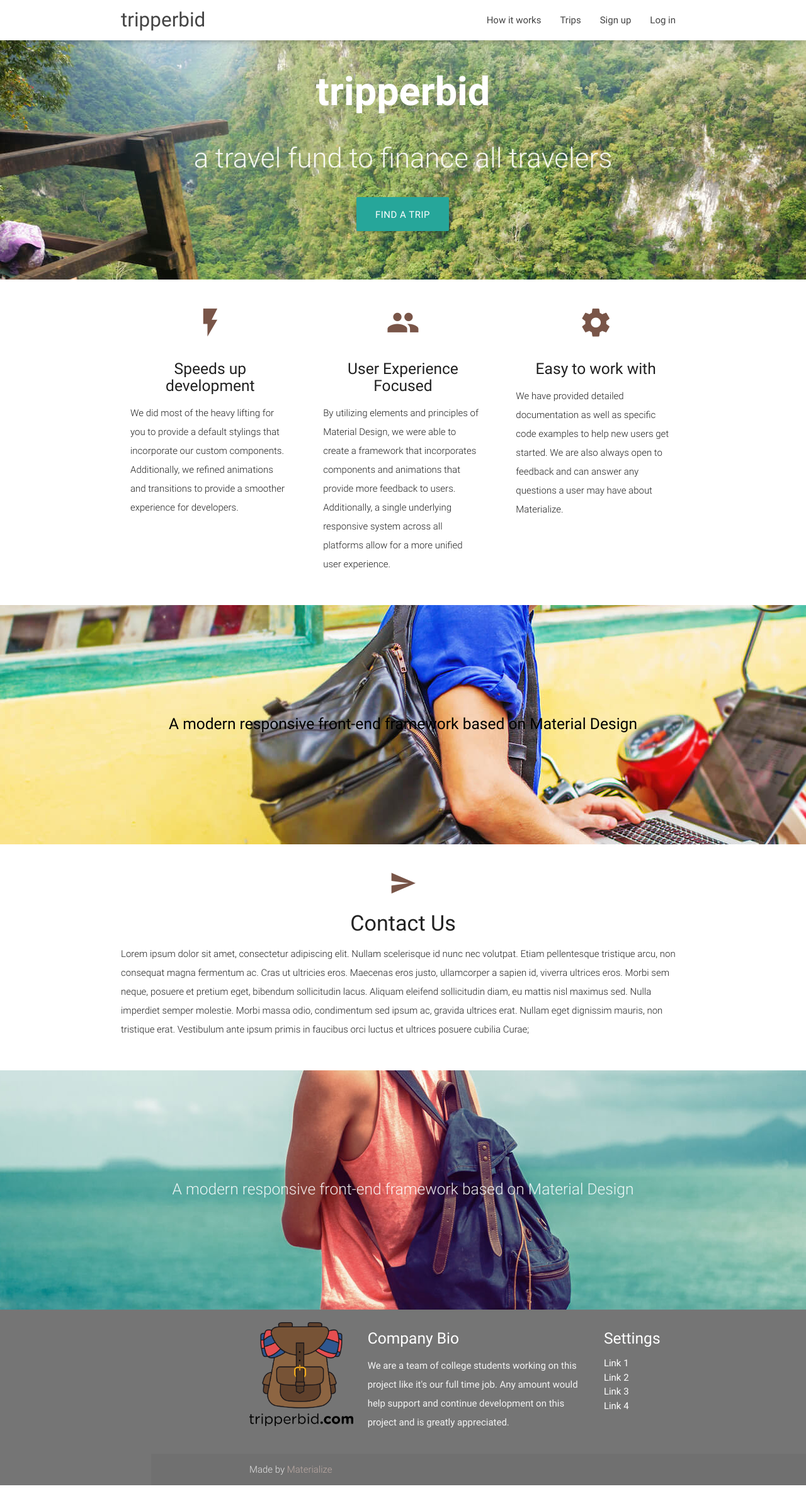
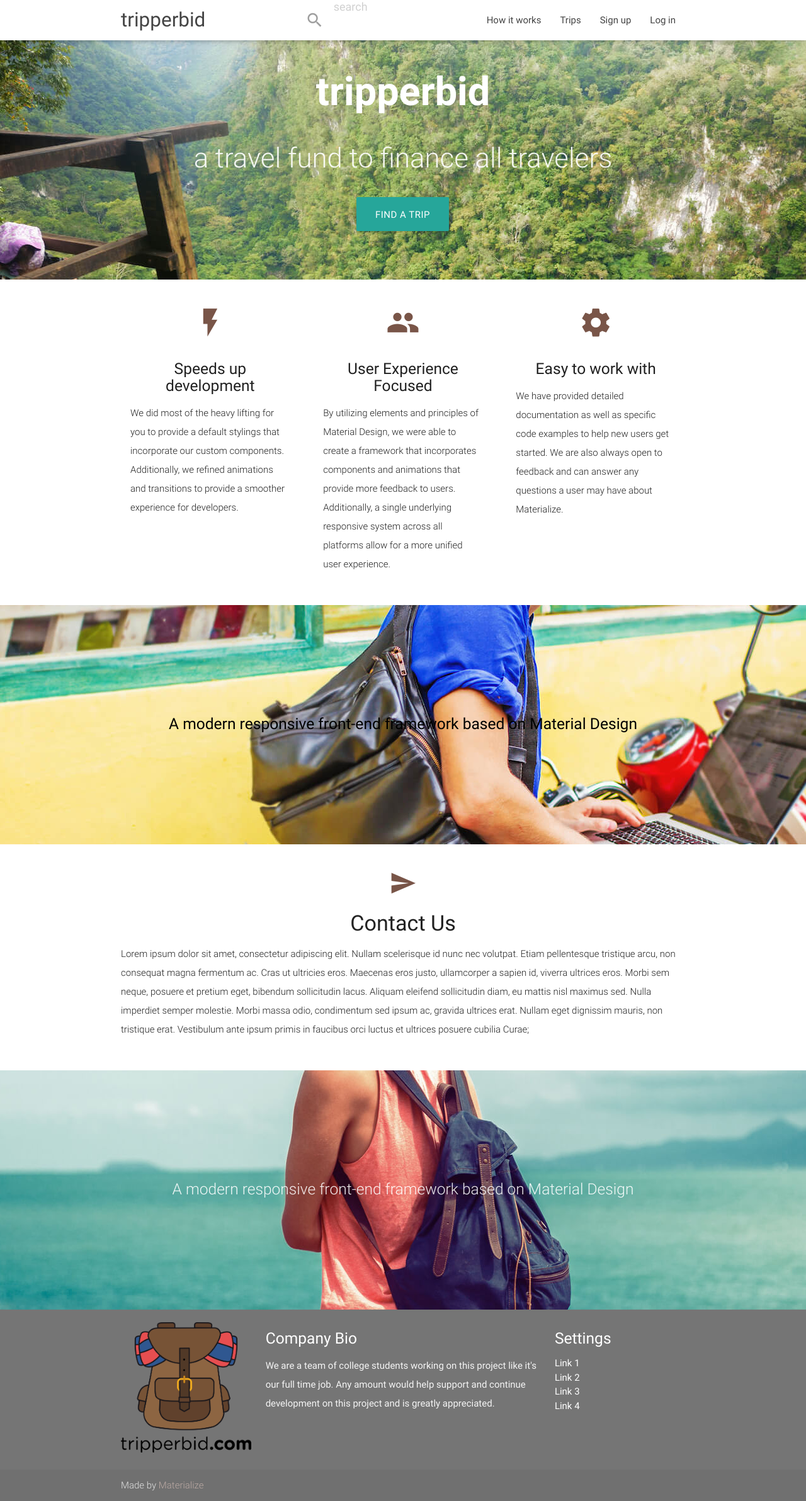
Before and after one commit to davilajose23/tripperbid, a Django app: template templates/trips/index.html in a window 1280 px wide. Shown: the whole page at 63% size. Before the commit the page ends 2359 px from the top, so only its background shows below. Run offline with Django 3.2, Linux system fonts and the light colour scheme; the template is opened without the code that fills it, so the values that code supplies are empty; some libraries are stand-ins or nearby versions.

Commit message:
new nav-bar

```diff
--- a/static/trips/css/style.css
+++ b/static/trips/css/style.css
@@ -17,7 +17,7 @@ p {
 }
 
 .button-collapse {
-  color: #26a69a;
+  color: #000000;
 }
 
 .hrAvance {
@@ -57,9 +57,7 @@ td, th {
   }
 }
 
-header, main, footer {
-    padding-left: 240px;
-  }
+
 
 @media only screen and (max-width : 992px) {
   header, main, footer {
--- a/templates/trips/index.html
+++ b/templates/trips/index.html
@@ -16,22 +16,146 @@
 <body>
   <div class="navbar-fixed">
 
-  <nav class="white" role="navigation">
+    <nav class=" white" role="navigation">
     <div class="nav-wrapper container">
-      <a id="logo-container" href="#" class="brand-logo "> tripperbid</a>
+
+
+      <a id="logo-container" href="/" class="brand-logo "> tripperbid </a>
+
+
+      {% if user.is_authenticated %}
+      <ul id="dropdown1" class="dropdown-content">
+        <li>
+
+        <a href="/profile/{{user.usuario.id}}">Profile</a></li>
+        <li><a href="/settings/">Settings</a></li>
+        <li class="divider"></li>
+        <li><a href="/logout/">log out</a></li>
+      </ul>
+      {%endif%}
       <ul class="right hide-on-med-and-down">
         <li><a href="#" class="">How it works</a></li>
-        <li><a href="trips/" class="">Trips</a></li>
-        <li><a href="signup/" class="">Sign up</a></li>
-        <li><a href="login/" class="">Log in</a></li>
+        <li><a href="/trips/" class="">Trips</a></li>
+        {% if user.is_authenticated %}
+
+
+        <img src="{{user.usuario.pp.url}}" alt="" class="circle responsive-img brand-logo" style="width:50px; margin:10px;:hover {background: yellow}"> <!-- notice the "circle" class -->
+
+        <li>
+        <br>
+        </li>
+        <li style="margin-left:70px;">
+
+
+
+        <a class="dropdown-button waves-effect waves-teal" href="#!" data-beloworigin="true" data-alignment="right" data-activates="dropdown1">{{user.usuario.first_name}}<i class="material-icons right">arrow_drop_down</i></a>
+
+
+        </li>
+        {%else%}
+        <li><a href="/signup/" class="">Sign up</a></li>
+        <li><a href="#loginModal" class="modal-trigger">Log in</a></li>
+
+        {%endif%}
+
+
+      </ul>
+      <ul class="right hide-on-med-and-down">
+
+          <form action="{% url 'trips.views.Search'%}" method="get">
+            {% csrf_token %}
+            <div class="input-field">
+              <input id="search-query" name="search-query" placeholder="search"type="search" required>
+              <label for="search" name="action"><i class="material-icons grey-text">search</i></label>
+              <i class="material-icons ">close</i>
+            </div>
+          </form>
+
       </ul>
 
-      <ul id="nav-mobile" class="side-nav">
-        <li><a href="#">Navbar Link</a></li>
+      <ul class="side-nav " id="nav-mobile" >
+
+
+        {% if user.is_authenticated %}
+
+
+        <div class="row">
+          <div class="col s12">
+                <img src="{% static 'trips/img/profile/background.jpg'%}" class="responsive-img">
+
+
+          </div>
+          <div style="position:absolute;top:15px;">
+
+            <div class="col s4">
+              <img src="{{user.usuario.pp.url}}" alt="" class="circle responsive-img valign " style="margin: 10px;"> <!-- notice the "circle" class -->
+            </div>
+            <div class="col s8 valign white-text">
+              <h5 class="" >
+                  <br>{{user.usuario.first_name}} {{user.usuario.last_name}}</h5>
+            </div>
+          </div>
+        </div>
+
+
+        <li class="">
+
+          <form action="{% url 'trips.views.Search'%}" method="get">
+            {% csrf_token %}
+            <div class="input-field">
+              <input id="search-query" name="search-query" placeholder="search"type="search" required>
+              <label for="search" name="action"><i class="material-icons grey-text">search</i></label>
+              <i class="material-icons ">close</i>
+            </div>
+          </form>
+
+      </li>
+        <li><a href="#" class="">How it works</a></li>
+        <li><a href="/trips/" class="">Trips</a></li>
+
+        <li class="divider"></li>
+        <li>
+
+          <a href="/profile/{{user.usuario.id}}">View profile</a>
+        </li>
+        <li>
+          <a href="/settings/">Settings</a>
+        </li>
+        <li class="divider"></li>
+        <li>
+          <a href="/logout/">log out</a>
+        </li>
+
+
+        {%else%}
+        <li><a href="#" class="">How it works</a></li>
+        <li><a href="/trips/" class="">Trips</a></li>
+        <li class="">
+
+          <form action="{% url 'trips.views.Search'%}" method="get">
+            {% csrf_token %}
+            <div class="input-field">
+              <input id="search-query" name="search-query" placeholder="search"type="search" required>
+              <label for="search" name="action"><i class="material-icons grey-text">search</i></label>
+              <i class="material-icons ">close</i>
+            </div>
+          </form>
+
+      </li>
+        <li><a href="/signup/" class="">Sign up</a></li>
+        <li><a href="#loginModal" class="">Log in</a></li>
+        <hr>
+
+
+
+        {%endif%}
+
       </ul>
-      <a href="#" data-activates="nav-mobile" class="button-collapse"><i class="material-icons">menu</i></a>
+      <a href="#" data-activates="nav-mobile" class="button-collapse "><i class="material-icons ">menu</i></a>
+
     </div>
   </nav>
+
   </div>
   <div id="index-banner" class="parallax-container">
     <div class="section no-pad-bot">
--- a/templates/trips/profile_about.html
+++ b/templates/trips/profile_about.html
@@ -36,7 +36,7 @@
             </div>
             <div id="test1" class="col s12">
               <div class="row">
-                <div class="col s4 ">
+                <div class="col  s12 l4 ">
 
 
                   <div class="card-panel ">
@@ -54,7 +54,7 @@
                   </div>
                 </div>
 
-                <div class="col s8 ">
+                <div class="col  s12 l8 ">
                   <div class="card-panel ">
                     <h5>Bio</h5>
                     <p>My bio info goes here</p>
--- a/templates/trips/signup.html
+++ b/templates/trips/signup.html
@@ -18,7 +18,7 @@
 
       {% endif %}
 
-      <div class="card col s4 offset-s4 grey lighten-4">
+      <div class="card  center col s12  m6 offset-m2 l4 offset-l4 grey lighten-4">
         <form class="col s12" action="{% url 'trips.views.Registro'%}" method="post">
         {% csrf_token %}
         <div class="row">
```
Also changed, not shown: templates/base.html (+67 -17 lines), templates/profile_base.html (+9 -2 lines), templates/trips/search.html (+4 -4 lines), 1 other file.
